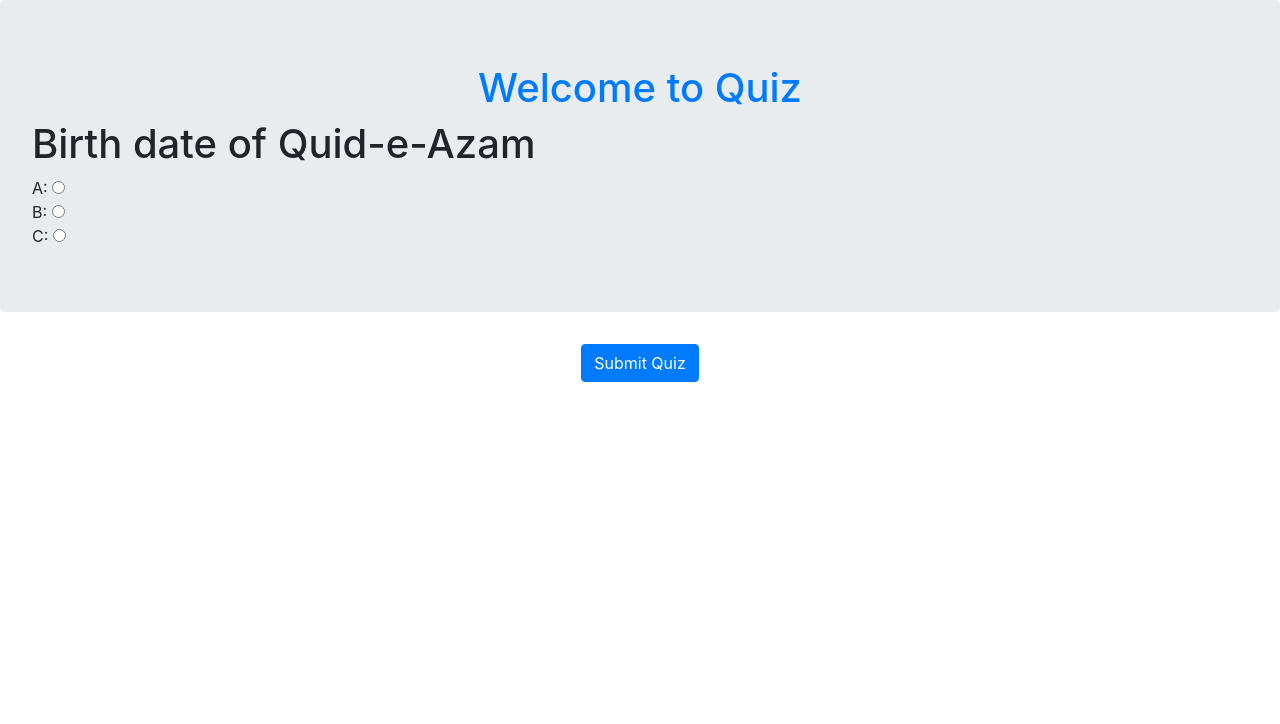
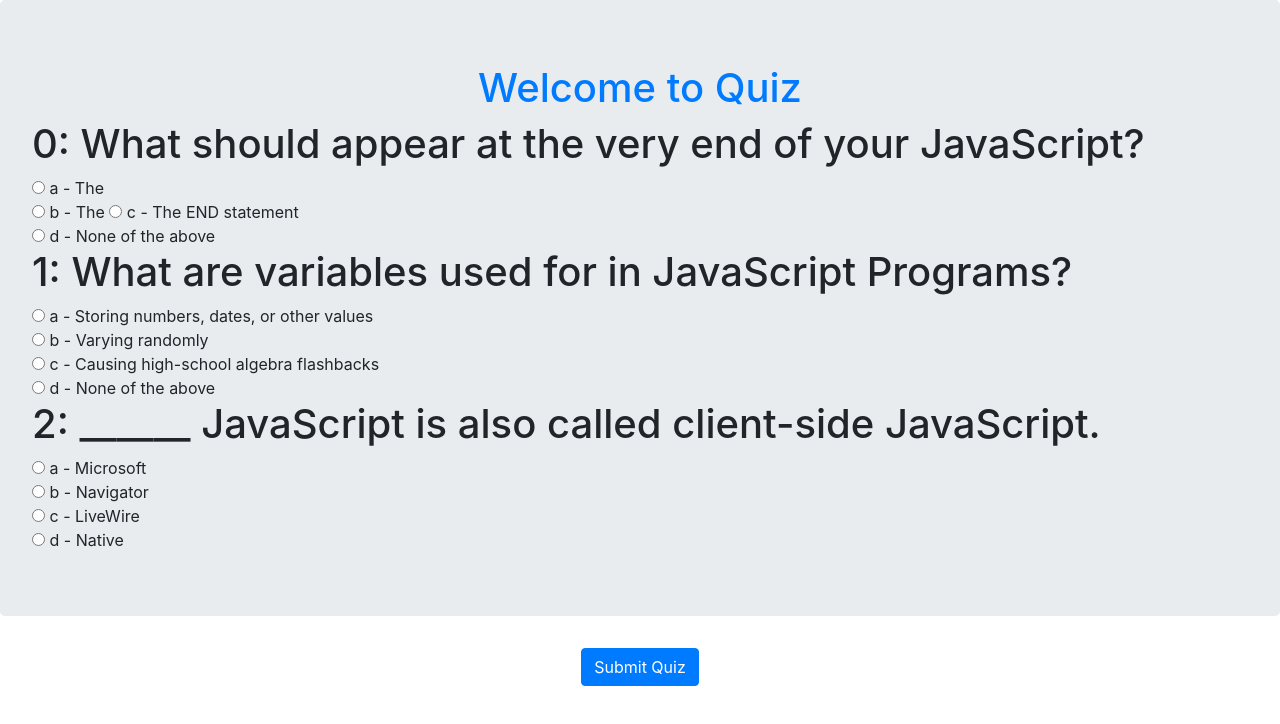
Before and after one commit to muhammad-umar-brainx/quiz-game, a plain HTML site: page index.html in a window 1280 px wide. Drawn offline with nearby package versions, Linux system fonts and the light colour scheme.

Commit message:
mcqs added through js

```diff
--- a/index.html
+++ b/index.html
@@ -31,14 +31,14 @@
   <div class="jumbotron">
     <h1 class="text-center text-primary">Welcome to Quiz</h1>
     <div class="quiz" id="quiz-body">
-      <div>
-        <h1>Birth date of Quid-e-Azam</h1>
-        <div>A:
-          <input type="radio" name="i" class="i"><br>B:
-          <input type="radio" name="i" class="i"><br>C:
-          <input type="radio" name="i" class="i"><br>
-        </div>
-      </div>
+<!--      <div>-->
+<!--        <h1>Birth date of Quid-e-Azam</h1>-->
+<!--        <div>A:-->
+<!--          <input type="radio" name="i" class="i"><br>B:-->
+<!--          <input type="radio" name="i" class="i"><br>C:-->
+<!--          <input type="radio" name="i" class="i"><br>-->
+<!--        </div>-->
+<!--      </div>-->
 
     </div>
   </div>
--- a/js/quiz.js
+++ b/js/quiz.js
@@ -1,4 +1,4 @@
-var myQuestions = [
+let myQuestions = [
     {
       question: "Why so JavaScript and Java have similar name?",
       answers: {
@@ -107,10 +107,63 @@ var myQuestions = [
 //   $("h1").text("The text from the id01 paragraph is: ");
 // });
 
-var quizBody = $("#quiz-body");
-var submitBtn = $("#submit");
-var result = $("#result");
+let quizBody = $("#quiz-body");
+let submitBtn = $("#submit");
+let result = $("#result");
+let totalQuestionsToShow = 3;
+
+submitBtn.click(showResult);
 
 function fillQuizBody() {
+  let mcqsDiv = document.createElement("div");
+  // quizBody.push("<h1>Hy</h1>>")
+  let mcqsHeading = document.createElement("h1");
+  let mcqsOptions = document.createElement("input");
+
+
+  const questionHtml = [];
+
+  // let randomArray = [0, 1, 2, 3, 4, 5, 6, 7, 8, 9];
+  let randomQuestions = [];
+  let totalNumberOfQuestions = myQuestions.length;
+  let selectedQuestions = 0;
+  while(totalQuestionsToShow != selectedQuestions){
+    let randNum = getRndInteger(0, totalNumberOfQuestions);
+
+    if (!randomQuestions.includes(randNum)){
+      randomQuestions.push(randNum);
+      selectedQuestions++;
+    }
+
+  }
+
+  for(let i in randomQuestions){
+    console.log(randomQuestions[i]);
+  }
+
+  randomQuestions.forEach(insertQuestion);
 
 }
+
+function insertQuestion(questionIndex, index, arr) {
+// quizBody.append(`${val}`);
+  quizBody.append(`<h1> ${index}: ${myQuestions[questionIndex].question}</h1>`);
+// <input type="radio" name="i" class="i"><br>B:
+// <input type="radio" name="i" class="i"><br>C:
+// <input type="radio" name="i" class="i"><br>
+
+  for (let mcq in myQuestions[questionIndex].answers) {
+    quizBody.append(`<input type="radio" name="${questionIndex}" value="${mcq}"> ${mcq} -  ${myQuestions[questionIndex].answers[mcq]} <br>`);
+  }
+
+}
+
+function showResult() {
+console.log("hello world")
+}
+
+function getRndInteger(min, max) {
+  return Math.floor(Math.random() * (max - min)) + min;
+}
+
+fillQuizBody();
```
